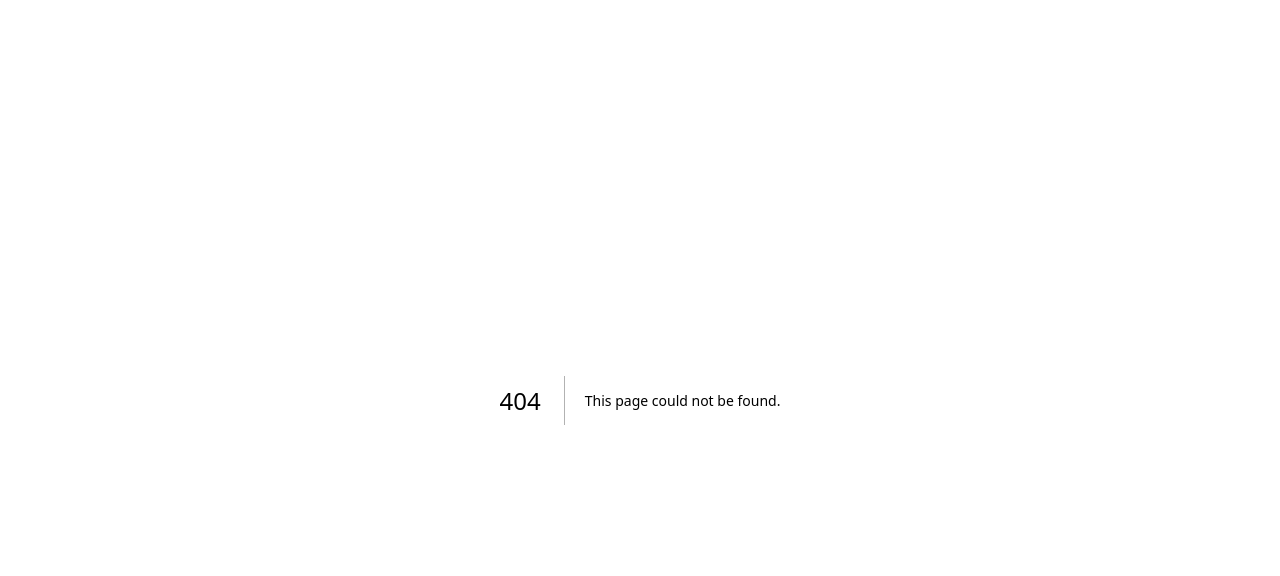
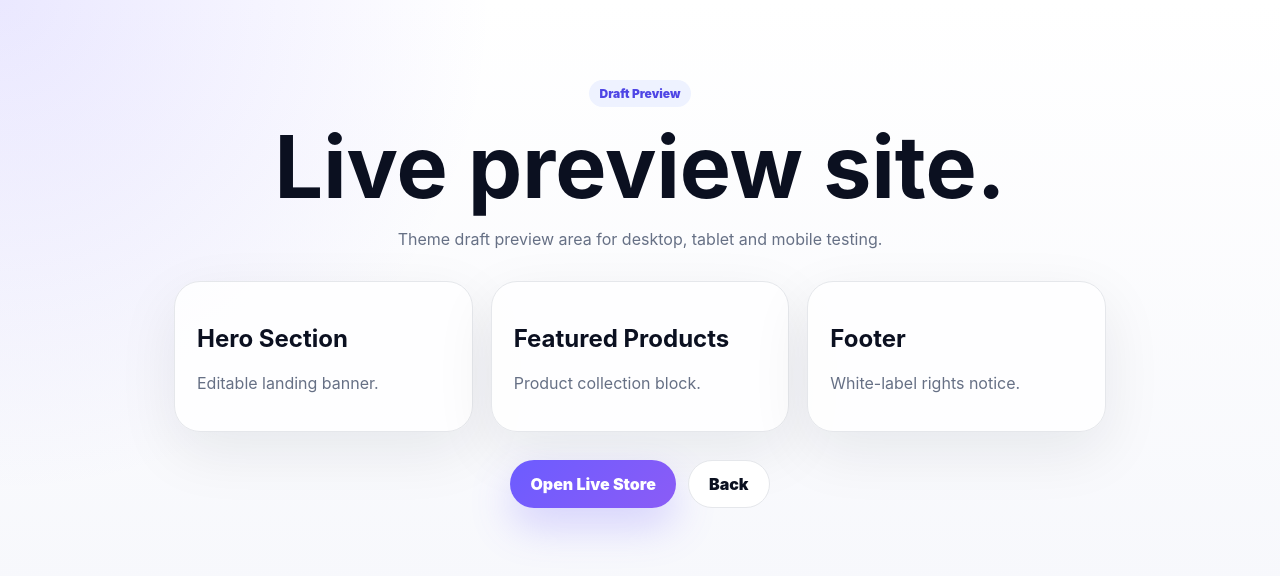
Before and after one commit to sarindustriesnetwork/github, a Next.js app: page /preview/demo-store in a window 1280 px wide. Before the commit this address had no page. Shown: the top 576 px of the page. Built offline with nearby package versions, Linux system fonts and the light colour scheme.

Commit message:
feat: add live preview page

```diff
--- /dev/null
+++ b/app/preview/demo-store/page.tsx
@@ -0,0 +1,17 @@
+import Link from "next/link";
+
+export default function PreviewPage() {
+  return (
+    <main className="hero">
+      <span className="badge">Draft Preview</span>
+      <h1>Live preview site.</h1>
+      <p className="muted">Theme draft preview area for desktop, tablet and mobile testing.</p>
+      <div className="grid" style={{ marginTop: 32, textAlign: "left" }}>
+        <div className="card"><h2>Hero Section</h2><p className="muted">Editable landing banner.</p></div>
+        <div className="card"><h2>Featured Products</h2><p className="muted">Product collection block.</p></div>
+        <div className="card"><h2>Footer</h2><p className="muted">White-label rights notice.</p></div>
+      </div>
+      <div className="actions"><Link className="btn primary" href="/store/demo-store">Open Live Store</Link><Link className="btn" href="/dashboard/store-builder">Back</Link></div>
+    </main>
+  );
+}
```
